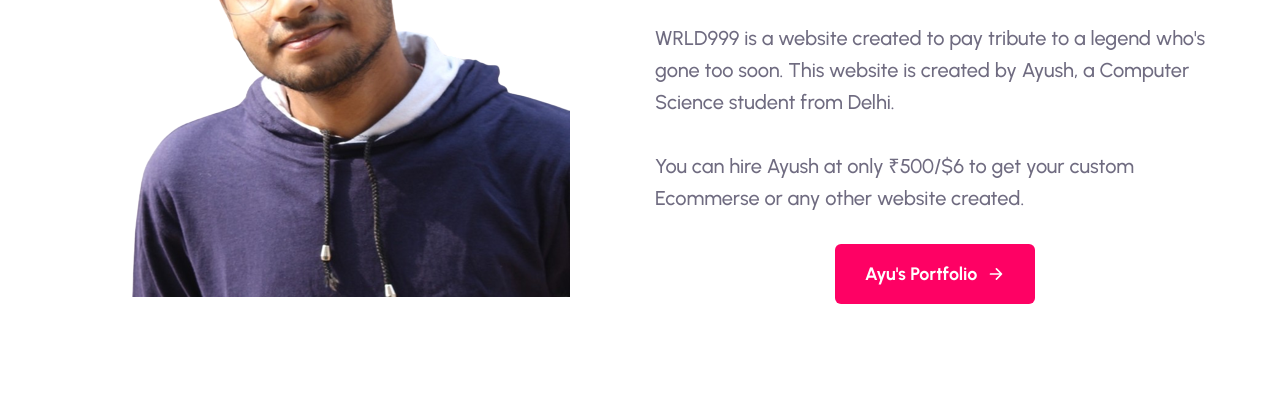
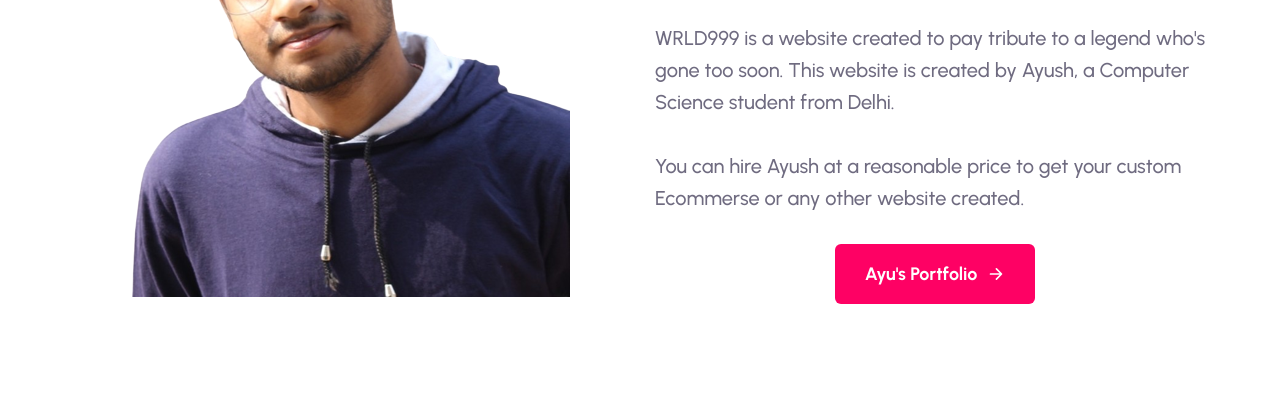
Before and after one commit to soul-999-ayu/WRLD999, a plain HTML site: page support.html in a window 1280 px wide. Shown: the part 390-800 px from the top of the page. Drawn offline with nearby package versions, Linux system fonts and the light colour scheme.

Commit message:
Update support.html

```diff
--- a/support.html
+++ b/support.html
@@ -98,7 +98,7 @@
             <p class="hero-text" style="font-size: 20px;">
               WRLD999 is a website created to pay tribute to a legend who's gone too soon. This website is created by Ayush, a Computer Science student from Delhi. <br>
               <br>
-              You can hire Ayush at only &#8377;500/$6 to get your custom Ecommerse or any other website created.
+              You can hire Ayush at a reasonable price to get your custom Ecommerse or any other website created.
 
             </p>
 
```
